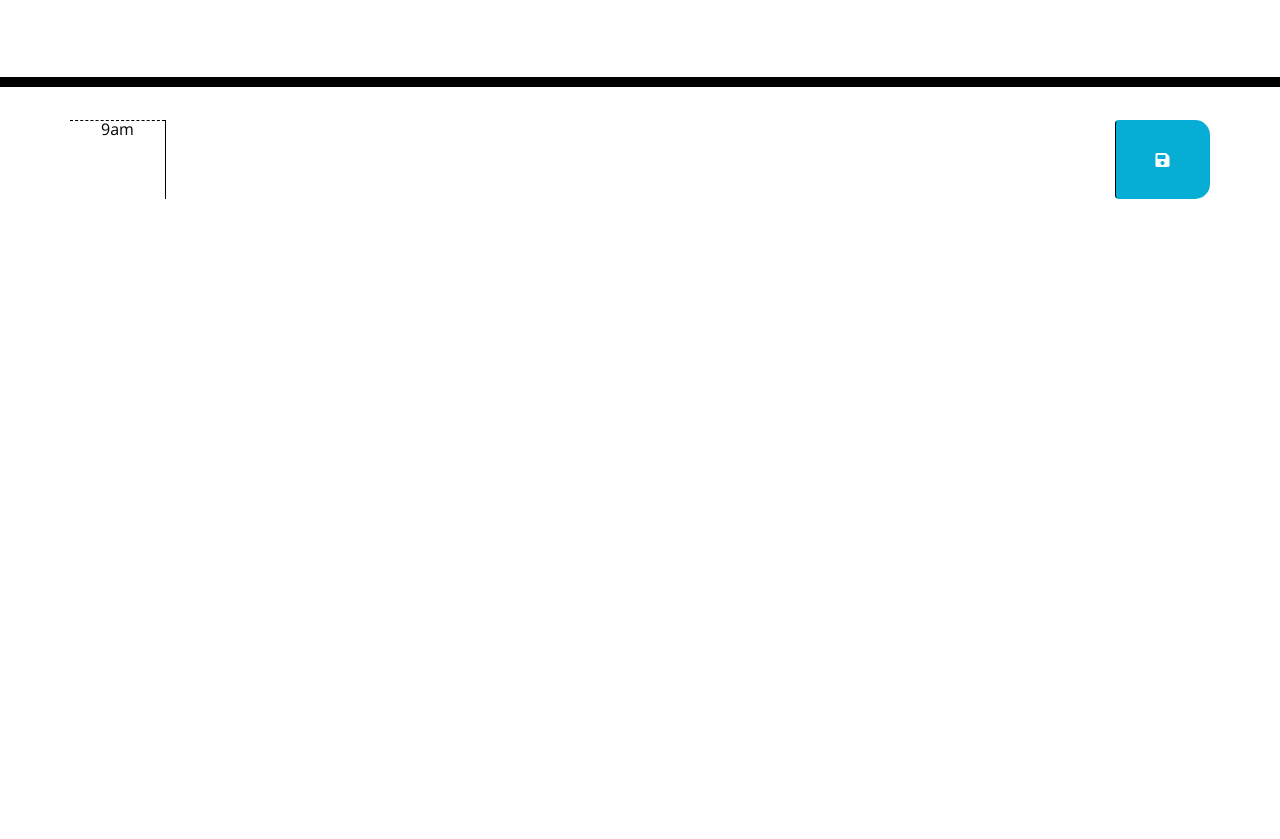
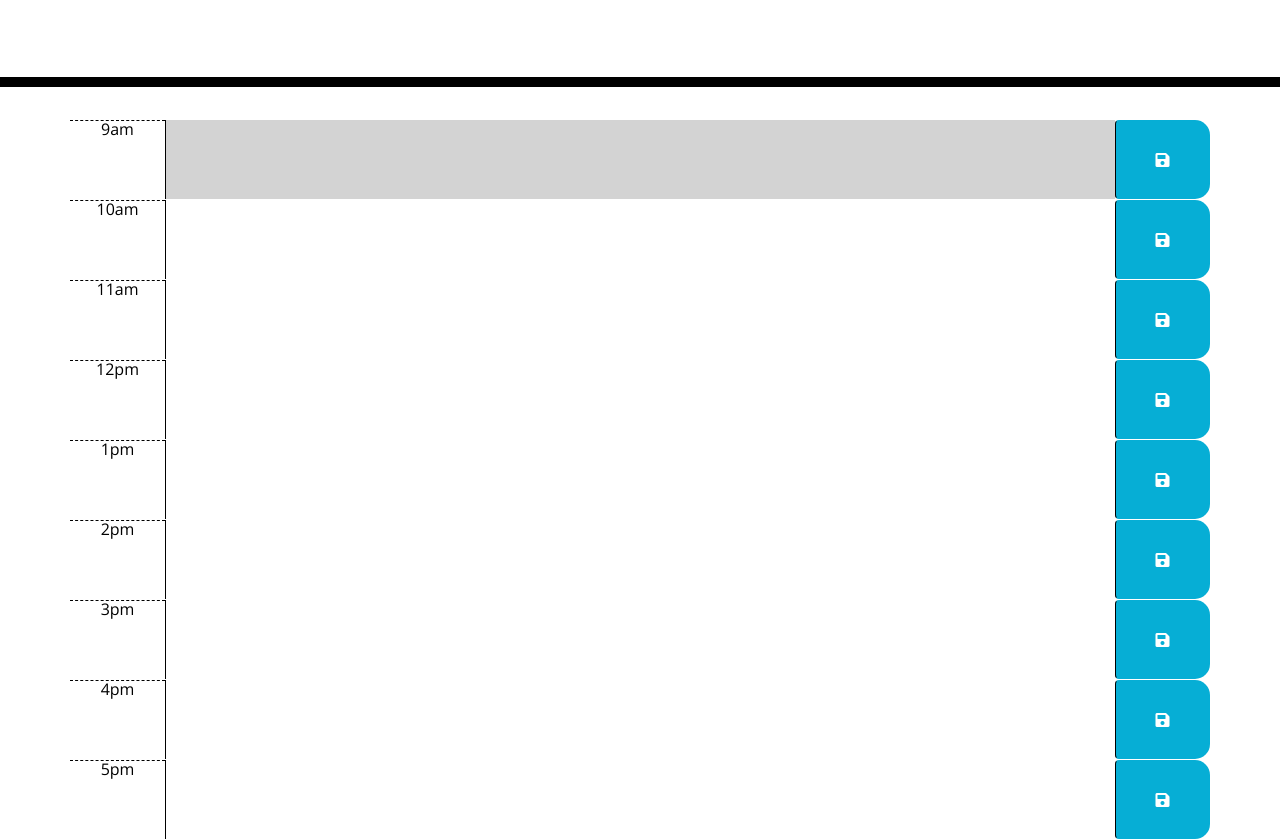
Before and after one commit to CodingDon/day_planner, a plain HTML site: page index.html in a window 1280 px wide. Shown: the part 181-1020 px from the top of the page. Before the commit the page ends 800 px from the top, so only its background shows below. Drawn offline with nearby package versions, Linux system fonts and the light colour scheme.

```diff
--- a/index.html
+++ b/index.html
@@ -34,6 +34,62 @@
       <!-- Hour 9 parent container -->
       <div class="row time-block">
         <div class="col-md-1 hour" id="block-9">9am</div>
+        <textarea class="col-md-10 description past"></textarea>
+        <button class="col-md-1 saveBtn btn"><i class="fas fa-save"></i></button>
+      </div>
+
+      <!-- Hour 10 parent container -->
+      <div class="row time-block">
+        <div class="col-md-1 hour" id="block-10">10am</div>
+        <textarea class="col-md-10 description"></textarea>
+        <button class="col-md-1 saveBtn btn"><i class="fas fa-save"></i></button>
+      </div>
+
+      <!-- Hour 11 parent container -->
+      <div class="row time-block">
+        <div class="col-md-1 hour" id="block-11">11am</div>
+        <textarea class="col-md-10 description"></textarea>
+        <button class="col-md-1 saveBtn btn"><i class="fas fa-save"></i></button>
+      </div>
+
+      <!-- Hour 12 parent container -->
+      <div class="row time-block">
+        <div class="col-md-1 hour" id="block-12">12pm</div>
+        <textarea class="col-md-10 description"></textarea>
+        <button class="col-md-1 saveBtn btn"><i class="fas fa-save"></i></button>
+      </div>
+
+      <!-- Hour 13 parent container -->
+      <div class="row time-block">
+        <div class="col-md-1 hour" id="block-13">1pm</div>
+        <textarea class="col-md-10 description"></textarea>
+        <button class="col-md-1 saveBtn btn"><i class="fas fa-save"></i></button>
+      </div>
+
+      <!-- Hour 14 parent container -->
+      <div class="row time-block">
+        <div class="col-md-1 hour" id="block-14">2pm</div>
+        <textarea class="col-md-10 description"></textarea>
+        <button class="col-md-1 saveBtn btn"><i class="fas fa-save"></i></button>
+      </div>
+
+      <!-- Hour 15 parent container -->
+      <div class="row time-block">
+        <div class="col-md-1 hour" id="block-15">3pm</div>
+        <textarea class="col-md-10 description"></textarea>
+        <button class="col-md-1 saveBtn btn"><i class="fas fa-save"></i></button>
+      </div>
+
+      <!-- Hour 16 parent container -->
+      <div class="row time-block">
+        <div class="col-md-1 hour" id="block-16">4pm</div>
+        <textarea class="col-md-10 description"></textarea>
+        <button class="col-md-1 saveBtn btn"><i class="fas fa-save"></i></button>
+      </div>
+
+      <!-- Hour 17 parent container -->
+      <div class="row time-block">
+        <div class="col-md-1 hour" id="block-17">5pm</div>
         <textarea class="col-md-10 description"></textarea>
         <button class="col-md-1 saveBtn btn"><i class="fas fa-save"></i></button>
       </div>
--- a/style.css
+++ b/style.css
@@ -28,6 +28,7 @@ textarea {
 .time-block {
   text-align: center;
   border-radius: 15px;
+
 }
 
 .row {
```
